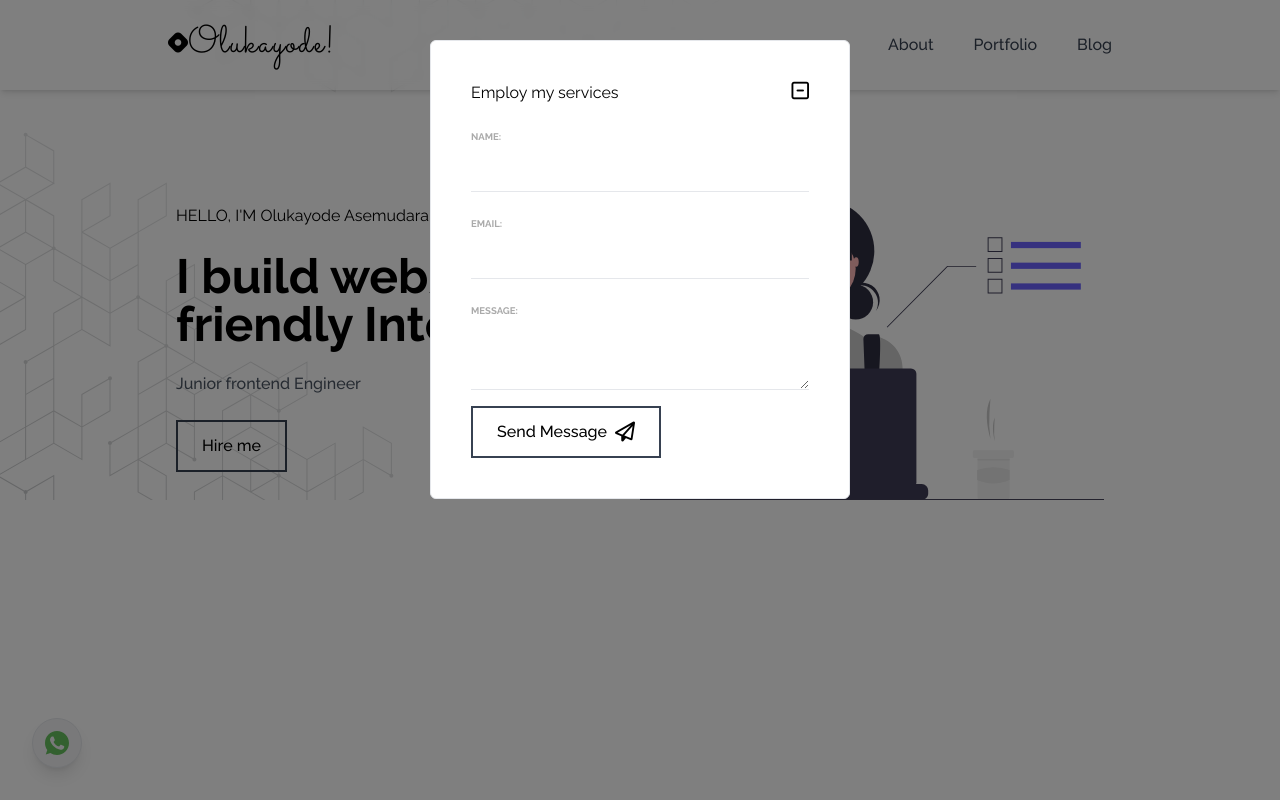
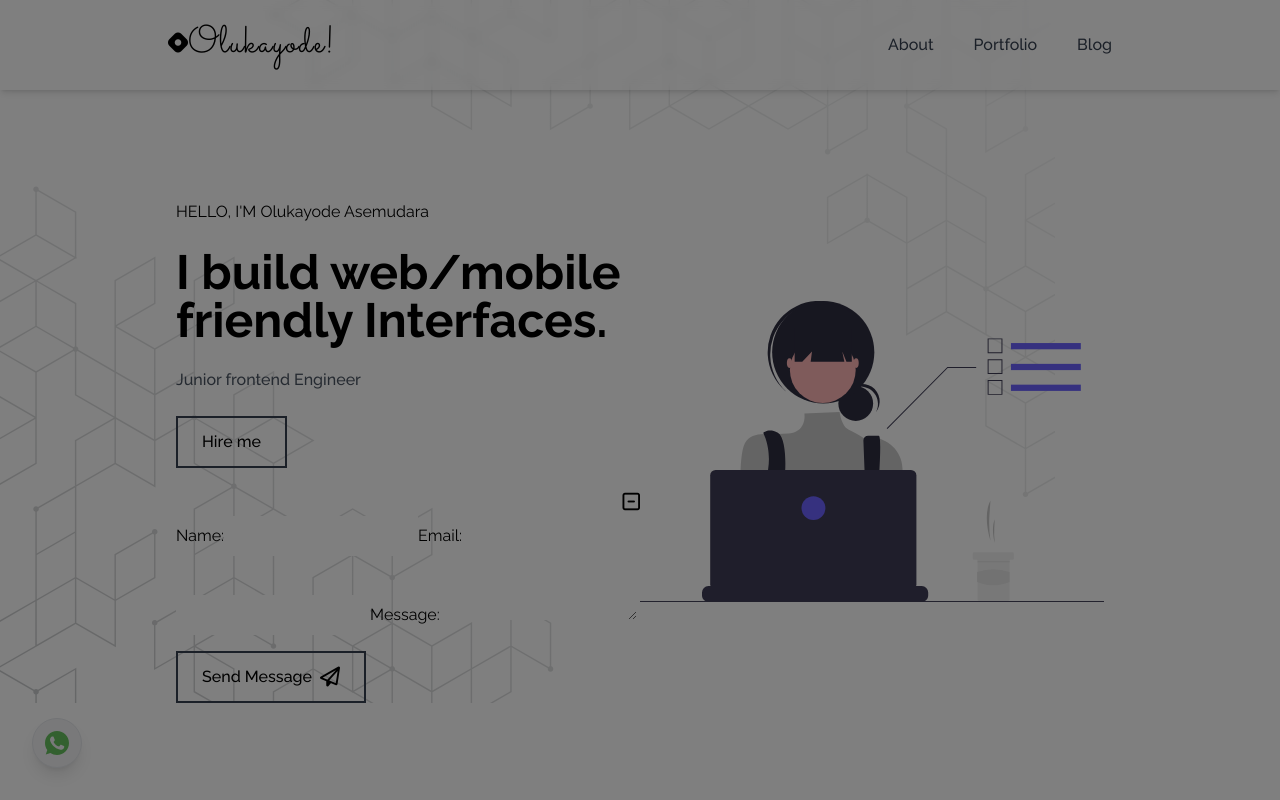
Before and after one commit to blaqnativity/myportfolios.com, a Nuxt app: page / in a window 1280 px wide. Both pictures are taken after a click on the button "Hire me". Built offline with nearby package versions, Linux system fonts and the light colour scheme.

Commit message:
components link resolved

```diff
--- a/components/BaseInput.vue
+++ b/components/BaseInput.vue
@@ -1,26 +1,6 @@
 <template>
   <div class="backdrop">
-    <form @click.prevent>
-      <div class="flex items-center justify-between">
-        <h2>{{ title }}</h2>
-        <span
-          ><i class="fa-regular fa-square-minus" @click="closeForm"></i
-        ></span>
-      </div>
-      <label>Name:</label>
-      <input type="text" />
-
-      <label>Email:</label>
-      <input type="email" />
-
-      <label>Message:</label>
-      <textarea name=""></textarea>
-
-      <button class="btn flex items-center gap-2 mt-4">
-        <span>Send Message</span>
-        <i class="fa-regular fa-paper-plane"></i>
-      </button>
-    </form>
+    <slot></slot>
   </div>
 </template>
 
--- a/pages/blog.vue
+++ b/pages/blog.vue
@@ -32,13 +32,7 @@
             <span class="text-sm text-gray-700 font-medium italic">{{
               blog.text
             }}</span>
-            <button class="btn w-fit">
-              <a :href="{ url }" _tab>
-                <span class="mr-2">Read Article</span>
-                <span
-                  ><i class="fa-solid fa-arrow-up-right-from-square"></i></span
-              ></a>
-            </button>
+            <a :href="blog.url" class="btn w-fit">Read more</a>
           </div>
         </accordions>
       </div>
--- a/pages/index.vue
+++ b/pages/index.vue
@@ -25,6 +25,26 @@
         <div v-if="showForm">
           <!-- form component -->
           <BaseInput title="Employ my services" @click="toggleForm" />
+          <!-- form -->
+          <div class="flex items-center justify-between">
+            <h2>{{ title }}</h2>
+            <span
+              ><i class="fa-regular fa-square-minus" @click="closeForm"></i
+            ></span>
+          </div>
+          <label>Name:</label>
+          <input type="text" />
+
+          <label>Email:</label>
+          <input type="email" />
+
+          <label>Message:</label>
+          <textarea name=""></textarea>
+
+          <button class="btn flex items-center gap-2 mt-4">
+            <span>Send Message</span>
+            <i class="fa-regular fa-paper-plane"></i>
+          </button>
         </div>
       </div>
       <!-- image -->
```
